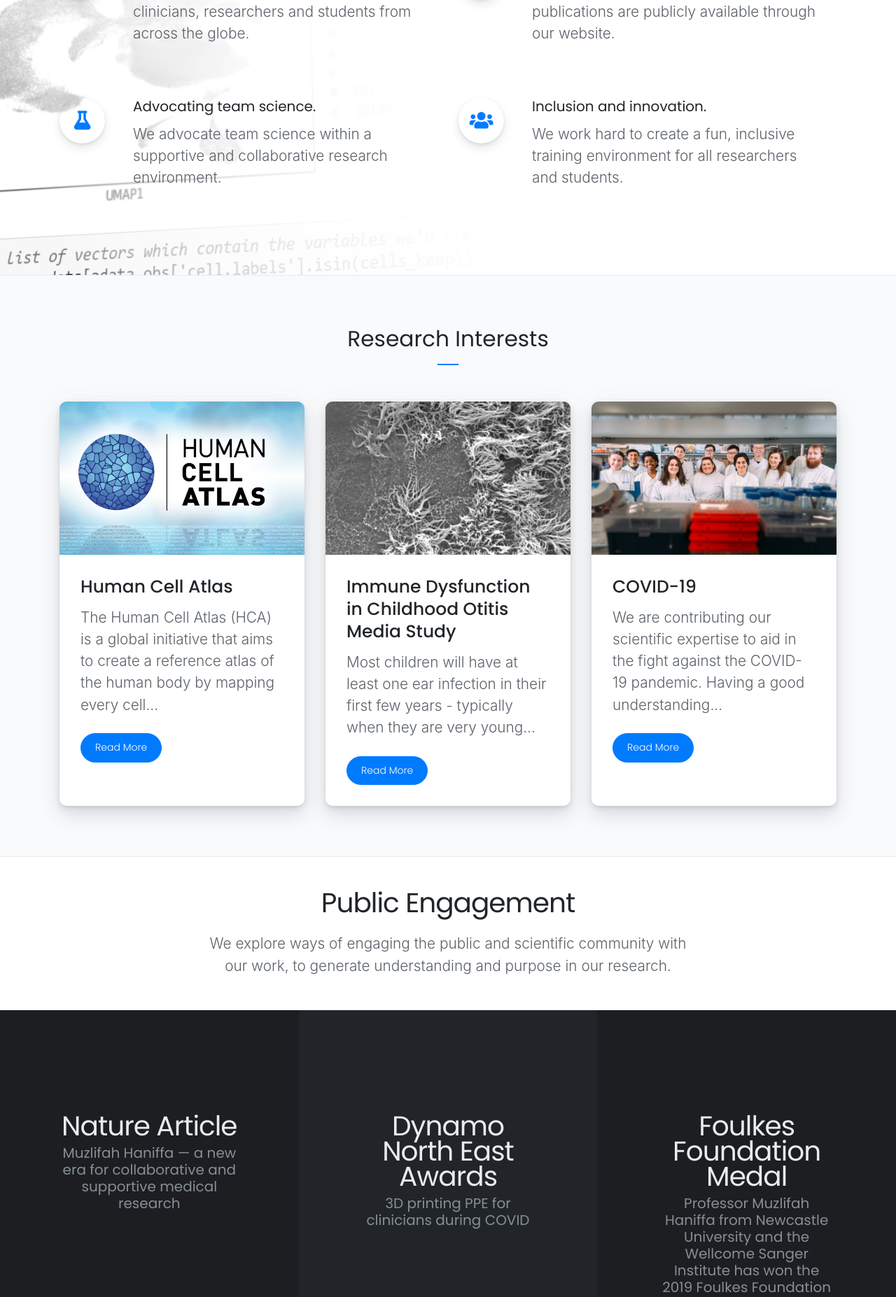
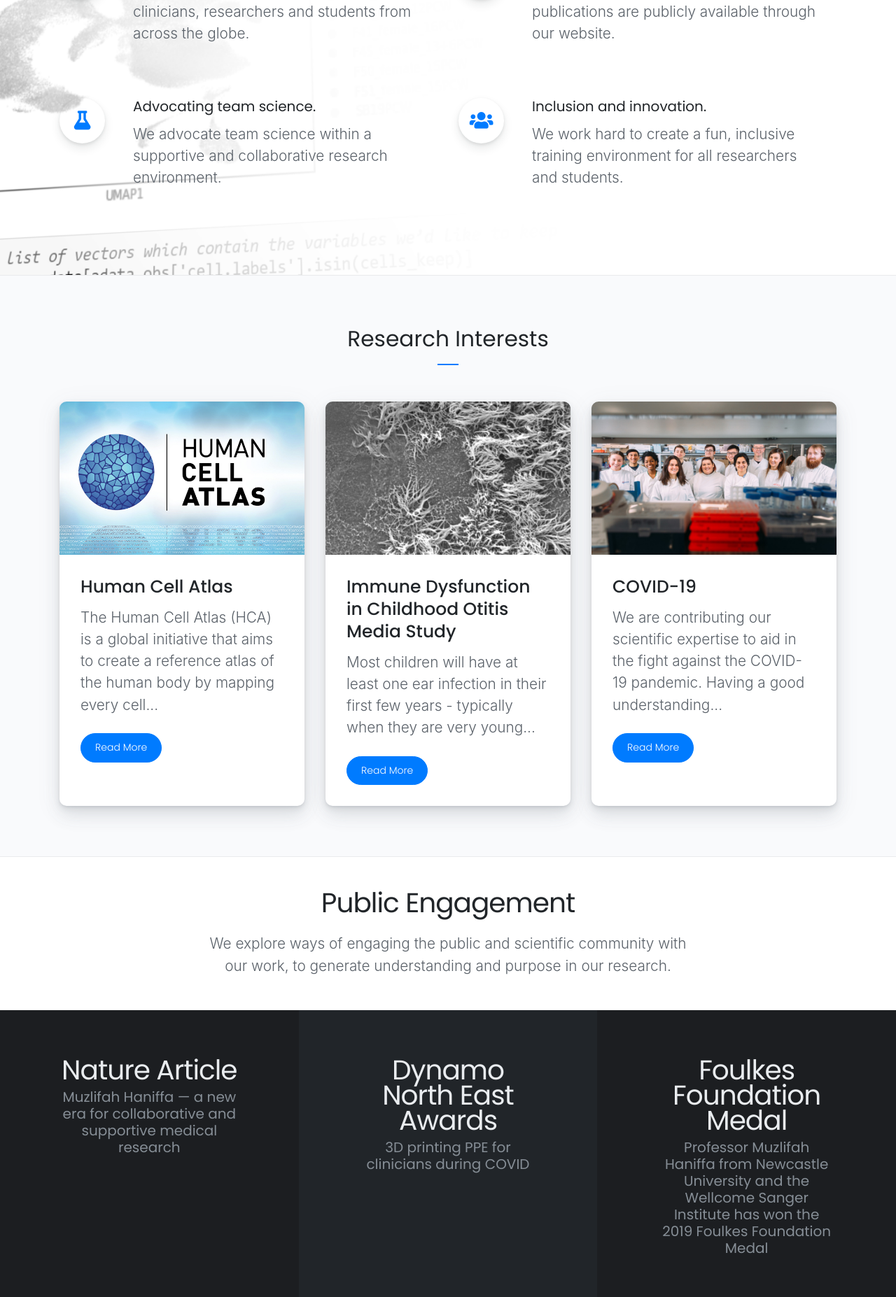
Before and after one commit to haniffalab/haniffalab.github.io, a Jekyll site: the page built from index.markdown, in a window 1280 px wide. Shown: the part 1451-3305 px from the top of the page at 70% size. Built offline with Jekyll 4.4.1, drawn with Linux system fonts in a browser that asks for light colours; nearby versions of some CDN libraries.

Commit message:
cleanup engagement styles

```diff
--- a/_layouts/home.html
+++ b/_layouts/home.html
@@ -141,21 +141,21 @@
     </div>
   </div>
   <div class="container-fluid">
-    <div class="row icons-example">
-      <a class="icons-example-wrapper c1 col-md-4" target="_blank" href="https://www.nature.com/articles/s41591-020-0767-x">
-        <div class="material-icons col-lg-8 col-md-8 col-sm-12 text-center ml-auto mr-auto py-5">
+    <div class="row engagement-block">
+      <a class="engagement-wrapper c1 col-md-4" target="_blank" href="https://www.nature.com/articles/s41591-020-0767-x">
+        <div class="col-lg-8 col-md-8 col-sm-12 text-center ml-auto mr-auto py-5">
           <h2 class="text-light mb-2 align-middle">Nature Article</h2>
           <h5 class="text-muted mb-0">Muzlifah Haniffa — a new era for collaborative and supportive medical research</h5>
         </div>
       </a>
-      <a class="icons-example-wrapper c2 col-md-4" target="_blank" href="https://www.dynamonortheast.co.uk/dynamites-20-awards-shortlisted-entries/">
-        <div class="material-icons col-lg-8 col-md-8 col-sm-12 text-center ml-auto mr-auto py-5">
+      <a class="engagement-wrapper c2 col-md-4" target="_blank" href="https://www.dynamonortheast.co.uk/dynamites-20-awards-shortlisted-entries/">
+        <div class="col-lg-8 col-md-8 col-sm-12 text-center ml-auto mr-auto py-5">
           <h2 class="text-light mb-2">Dynamo North East Awards</h2>
           <h5 class="text-muted mb-0">3D printing PPE for clinicians during COVID</h5>
         </div>
       </a>
-      <a class="icons-example-wrapper c3 col-md-4" target="_blank" href="https://www.foulkes-foundation.org/medal">
-        <div class="material-icons col-lg-8 col-md-8 col-sm-12 text-center ml-auto mr-auto py-5">
+      <a class="engagement-wrapper c3 col-md-4" target="_blank" href="https://www.foulkes-foundation.org/medal">
+        <div class="col-lg-8 col-md-8 col-sm-12 text-center ml-auto mr-auto py-5">
           <h2 class="text-light mb-2">Foulkes Foundation Medal</h2>
           <h5 class="text-muted mb-0">Professor Muzlifah Haniffa from Newcastle University and the Wellcome Sanger Institute has won the 2019 Foulkes Foundation Medal</h5>
         </div>
--- a/assets/css/app.css
+++ b/assets/css/app.css
@@ -198,51 +198,6 @@
   -webkit-transform: translateY(0);
           transform: translateY(0);
   opacity: 1;
-}
-
-.icons-example .icons-example-wrapper {
-  padding: 100px 0;
-}
-
-@media (max-width: 850px) {
-  .icons-example .icons-example-wrapper {
-    min-width: 100%;
-  }
-}
-
-.icons-example .icons-example-wrapper.material-icons {
-  background: #1C1E21;
-}
-
-.icons-example .icons-example-wrapper.font-awesome {
-  background: #212529;
-}
-
-@media (max-width: 1199px) {
-  .example-buttons .buttons-wrapper button {
-    margin: 0 5px;
-  }
-}
-
-@media (max-width: 850px) {
-  .example-buttons .buttons-wrapper {
-    -ms-flex-flow: column !important;
-        flex-flow: column !important;
-    -ms-flex-flow: wrap;
-        flex-flow: wrap;
-  }
-  .example-buttons .buttons-wrapper button {
-    min-width: 30%;
-    margin-bottom: 20px;
-    -ms-flex: 1;
-        flex: 1;
-  }
-}
-
-@media (max-width: 450px) {
-  .example-buttons .buttons-wrapper button {
-    min-width: 50%;
-  }
 }
 
 @media (max-width: 991.98px) {
@@ -586,35 +541,40 @@
     }
   }
 
-
-.icons-example .icons-example-wrapper {
-    text-decoration: none;
-    transition: 0.5s;
+.engagement-block .engagement-wrapper {
+  padding: 20px 0;
+  text-decoration: none;
 }
-.icons-example .icons-example-wrapper.c1 {
+@media (max-width: 850px) {
+  .engagement-block .engagement-wrapper {
+    min-width: 100%;
+  }
+}
+.engagement-block .engagement-wrapper.c1 {
     background: #1c1e21;
 }
-.icons-example .icons-example-wrapper.c2 {
+.engagement-block .engagement-wrapper.c2 {
     background: #212529;
 }
-.icons-example .icons-example-wrapper.c3 {
+.engagement-block .engagement-wrapper.c3 {
     background: #1c1e21;
 }
-.icons-example .icons-example-wrapper.c4 {
+.engagement-block .engagement-wrapper.c4 {
     background: #212529;
 }
-.icons-example .icons-example-wrapper.c5 {
+.engagement-block .engagement-wrapper.c5 {
     background: #1c1e21;
 }
-.icons-example .icons-example-wrapper.c6 {
+.engagement-block .engagement-wrapper.c6 {
     background: #212529;
 }
-.icons-example .icons-example-wrapper:hover {
-    background: #dddddd;
+.engagement-block .engagement-wrapper:hover {
+  background-color: #0093E9;
+  background-image: linear-gradient(160deg, #0093E9 0%, #80D0C7 100%);
 }
-.icons-example .icons-example-wrapper:hover h2 {
-    color: #212529!important;
-    transition: 0.5s;
+.engagement-block .engagement-wrapper:hover h2,
+.engagement-block .engagement-wrapper:hover h5 {
+  color: #fff!important;
 }
 
 #aims {
```
